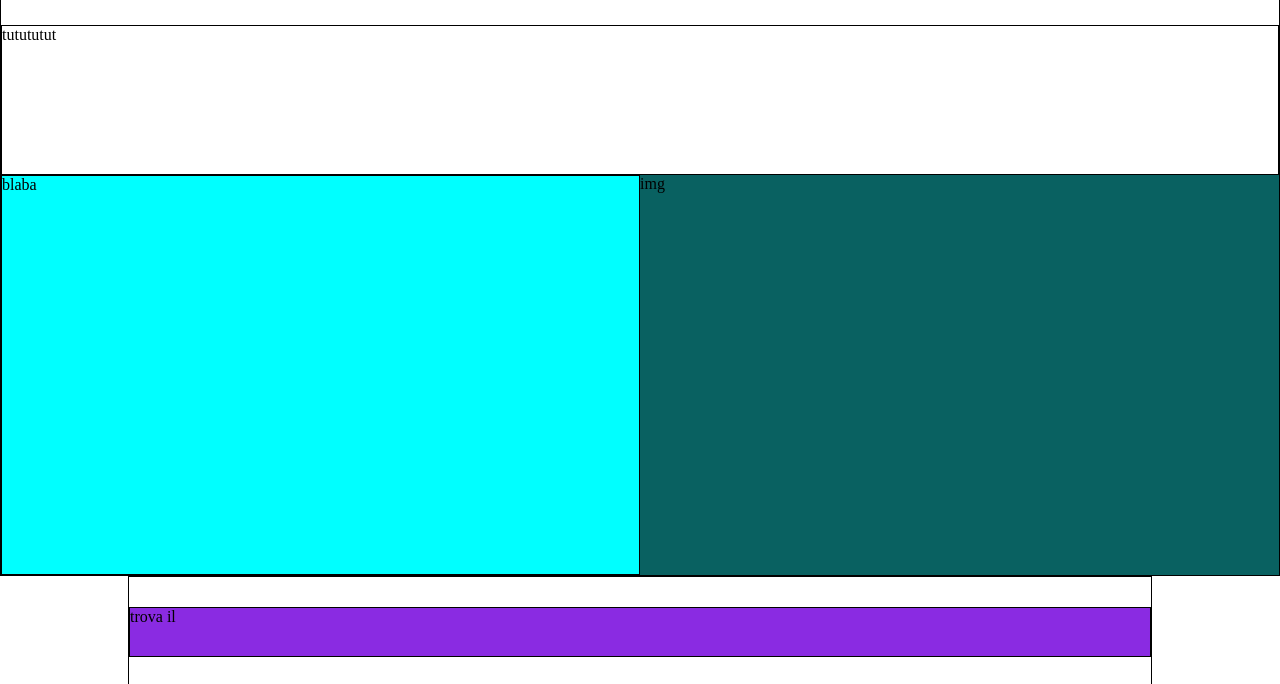
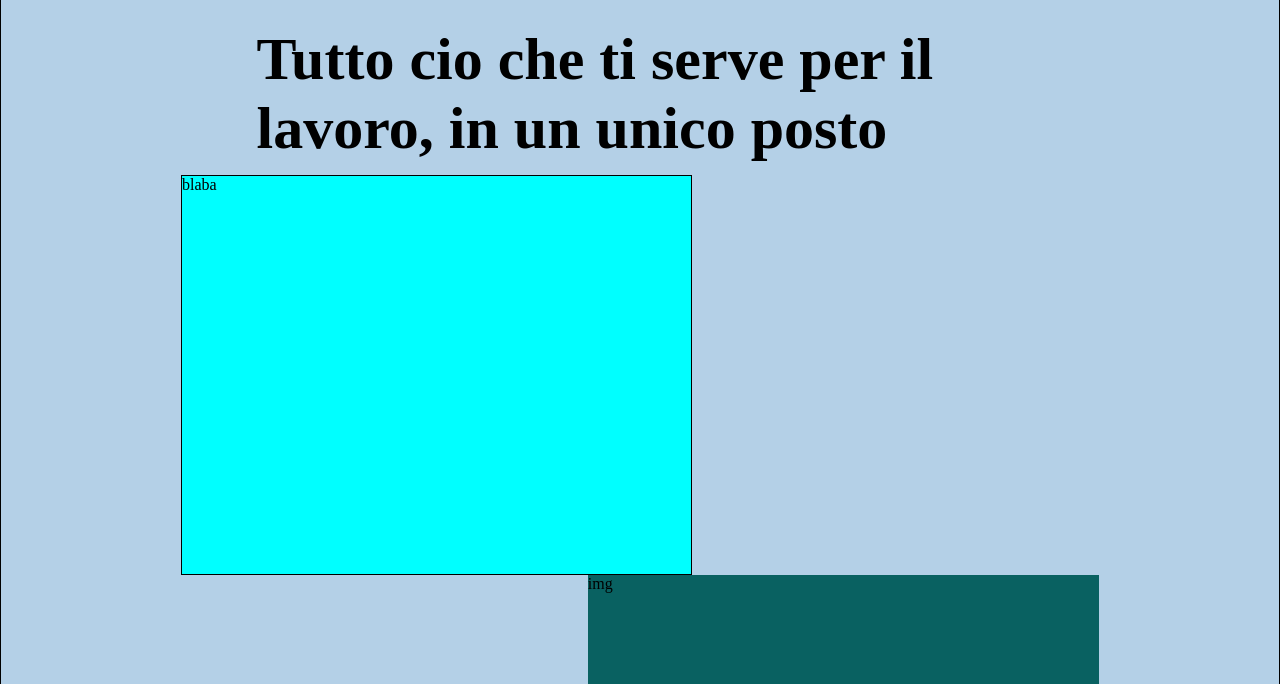
Before and after one commit to Chicco80/htmlcss-dropbox, a plain HTML site: page index.html in a window 1280 px wide. Shown: the part 86-770 px from the top of the page. Drawn offline with Linux system fonts and the light colour scheme.

Commit message:
inizio titolo e jumbo

```diff
--- a/css/style.css
+++ b/css/style.css
@@ -67,24 +67,34 @@ nav .logo img{
 }
 /* header */
 .jumbo{
-    margin-top:80px
+    margin-top:80px;
+    background-color:#B4D0E7 ;
+
+}
+.jumbo .jumbo-title h1{
+    font-size: 60px;
+
 }
 .jumbo-title{
-    width: 100%;
+    width: 60%;
     height: 150px;
     margin-top: 30px;
+    margin-left:auto;
+    margin-right: auto;
 }
 .jumbo-description{
-    width: 50%;
+    width: 40%;
     height: 400px;
     background-color: aqua;
     float: left;
+    margin-left: 180px;
 }
 .jumbo-img{
-    width: 50%;
+    width: 40%;
     height: 400px;
     background-color: rgb(9, 97, 97);
     float: right;
+    margin-right: 180px;
 }
 /* main */
 .title-businnes{
--- a/index.html
+++ b/index.html
@@ -28,13 +28,14 @@
             <li><a href="#">Contatta ufficio vendite</a></li>
             <li><a href="#">Accedi</a></li>
             <li><a class="button" href="#">Inizia</a></li>
-
         </ul>
 
       </nav>
       <!-- immagine e titolo -->
       <div class="jumbo debug clearfix">
-        <div class="jumbo-title debug">tutututut</div>
+        <div class="jumbo-title ">
+            <h1>Tutto cio che ti serve per il lavoro, in un unico posto</h1>
+        </div>
         <div class="jumbo-description debug">blaba</div>
         <div class="jumbo-img">img</div>
       </div>
```
